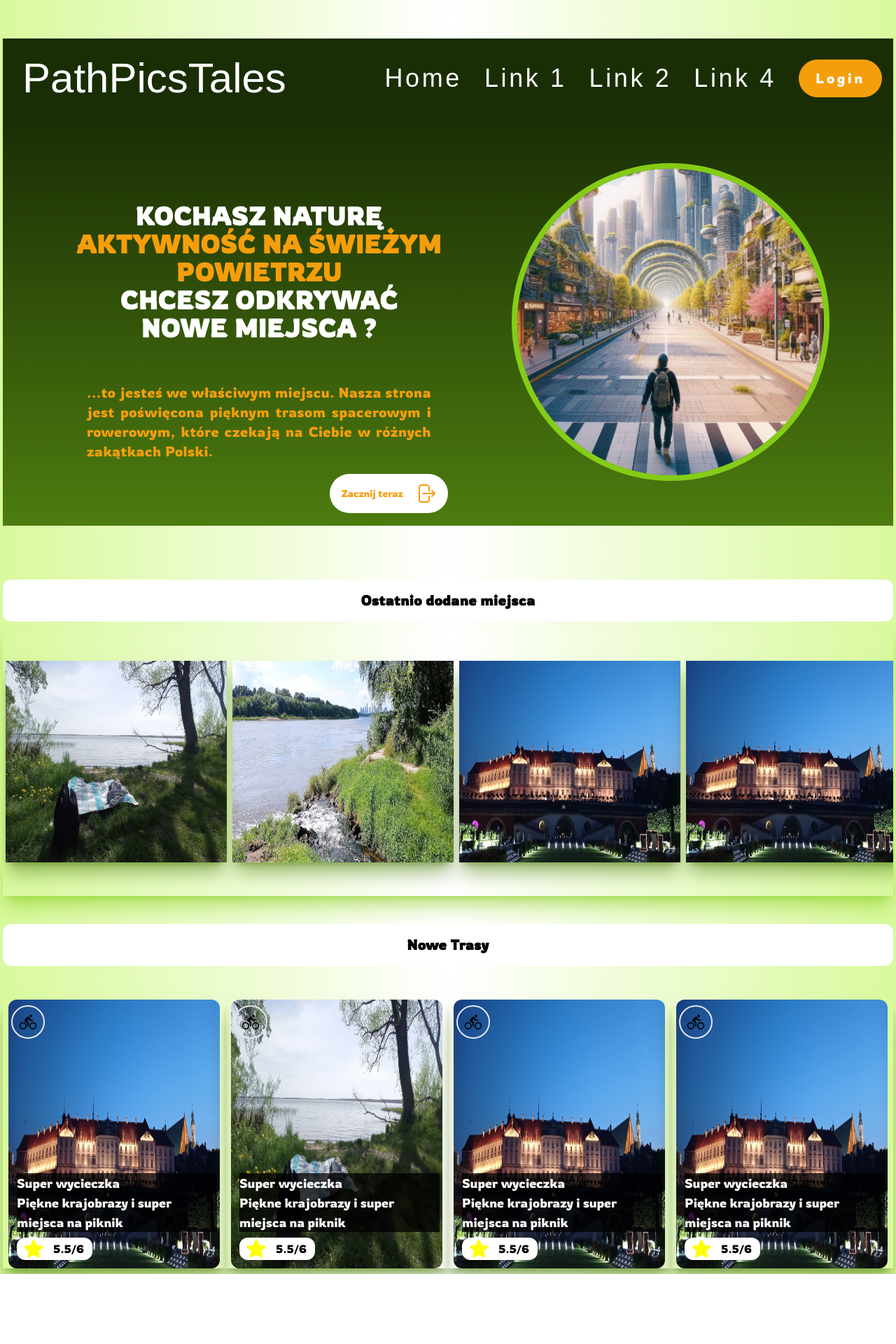
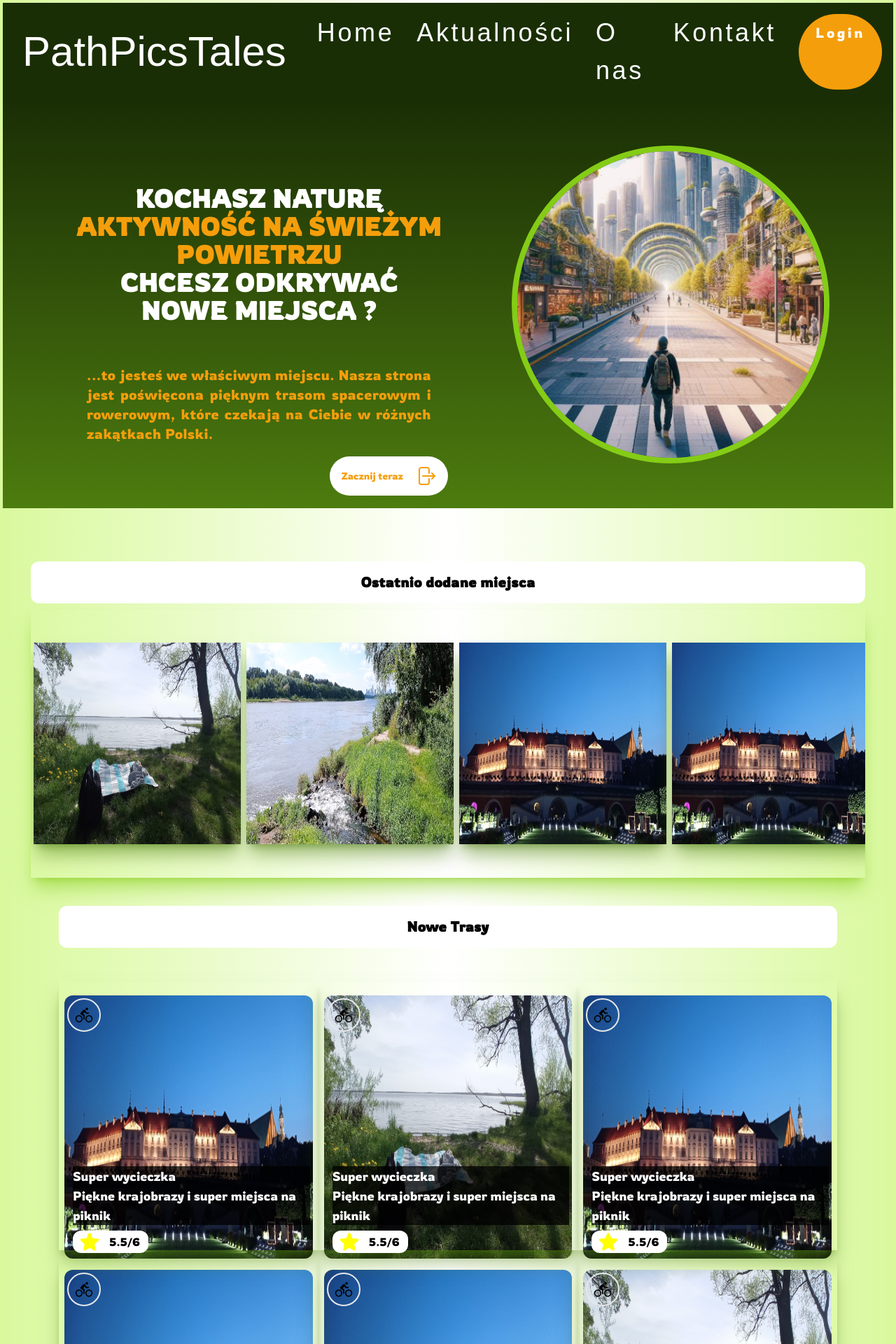
Before and after one commit to PiotrRegulski/pathpicstales, a Next.js app: page / in a window 1280 px wide. Shown: the top 1920 px of the page at 70% size. Before the commit the page ends 1820 px from the top, so only its background shows below. Built offline with nearby package versions, Linux system fonts and the light colour scheme; a web font is replaced by a local one.

Commit message:
improved appearance, changed margins and paddings

```diff
--- a/src/app/layout.tsx
+++ b/src/app/layout.tsx
@@ -18,10 +18,11 @@ export default function RootLayout({
       <body
         className={`${rowdies.className} antialiased bg-gradient-to-r from-lime-200 via-white to-lime-200  `}
       >
-        <main className="w-full mx-auto lg:my-[4%]  md:p-1 overscroll-x-none">
+        <main className="w-full mx-auto  md:p-1 overscroll-x-none">
 
           <Header />
-          {children}
+         {children}
+
           {/* <h2>stopka</h2> */}
         </main>
       </body>
--- a/src/app/page.tsx
+++ b/src/app/page.tsx
@@ -9,8 +9,6 @@ export default function Home() {
     <>
       <WelcomeCard />
       <NewPleaceCard />
-
-
     </>
   );
 }
--- a/src/components/ui/header/Header.tsx
+++ b/src/components/ui/header/Header.tsx
@@ -17,10 +17,10 @@ const Header = () => {
         className={`${licorice.className} hidden lg:flex gap-8 text-2xl text-white lg:text-4xl lg:leading-normal p-4 tracking-widest `}
       >
         <Link href={""}>Home</Link>
-        <Link href={""}>Link 1</Link>
-        <Link href={""}>Link 2</Link>
-        <Link href={""}>Link 4</Link>
-        <Link href={""} className={`${rowdies.className}  bg-primary lg:leading-normal text-xl  rounded-full px-6 py-3`} >Login</Link>
+        <Link href={""}>Aktualności</Link>
+        <Link href={""}>O nas</Link>
+        <Link href={""}>Kontakt</Link>
+        <Link href='/login' className={`${rowdies.className}  bg-primary lg:leading-normal text-xl  rounded-full px-6 py-3`} >Login</Link>
       </nav>
       <nav className="block lg:hidden"><button className="p-2 text-white px-4 py-2"><Hamburger/></button></nav>
     </header>
--- a/src/components/ui/mainpage/WelcomeCard.tsx
+++ b/src/components/ui/mainpage/WelcomeCard.tsx
@@ -8,7 +8,7 @@ import Link from "next/link";
 const WelcomeCard = () => {
   return (
     <div
-      className={`${rowdies.className} flex flex-row w-full mb-2 lg:mb-[6%] bg-lime-950  bg-gradient-to-b from-lime-950 to-lime-700 h-screen  lg:h-1/6 `}
+      className={`${rowdies.className} flex flex-row w-full mb-2 lg:mb-[6%] bg-lime-950  bg-gradient-to-b from-lime-950 to-lime-700 h-screen  lg:h-1/6  `}
     >
       <div className="lg:basis-1/2  lg:grid lg:justify-items-end ">
         <h1 className=" h-max text-2xl font-bold lg:text-4xl text-center uppercase  text-white  tracking-wide  lg:ml-24 lg:mt-24 py-6 px-2">
@@ -41,7 +41,7 @@ const WelcomeCard = () => {
               Zacznij teraz <NextArrow />
             </button>
           </Link>
-          <Link href="#" className="w-full flex items-center justify-center">
+          <Link href="/login" className="w-full flex items-center justify-center">
             <button
               className={`${rowdies.className} flex items-center justify-center gap-4 w-[90%] text-primary  bg-white rounded-full px-8 py-3`}
             >
--- a/src/components/ui/mainpage/newPaths/CardWithPath.tsx
+++ b/src/components/ui/mainpage/newPaths/CardWithPath.tsx
@@ -5,11 +5,23 @@ const CardWithPath = () => {
 
   const newPathsImages=[]
   return (
-    <section className="flex flex-col">
+    <section className="flex flex-col lg:mx-10">
       <h3 className="text-black bg-white text-center  font-semibold text-xl py-4 px-4 tracking-wide rounded-xl mb-12 mt-10">
         Nowe Trasy
       </h3>
-      <div className="  grid grid-cols-1 lg:grid-cols-4 h-1/4">
+      <div className="  grid grid-cols-1 lg:grid-cols-3 h-1/4">
+        <div>
+          <PathCard src={'/NewPleaceImg/zamekwarszawasm.png'} />
+        </div>
+        <div>
+          <PathCard  src={'/NewPleaceImg/niegocingiżycko.png'}/>
+        </div>
+        <div>
+          <PathCard src={'/NewPleaceImg/zamekwarszawasm.png'}/>
+        </div>
+        <div>
+          <PathCard src={'/NewPleaceImg/zamekwarszawasm.png'}/>
+        </div>
         <div>
           <PathCard src={'/NewPleaceImg/zamekwarszawasm.png'} />
         </div>
--- a/src/components/ui/mainpage/newPaths/PathCard.tsx
+++ b/src/components/ui/mainpage/newPaths/PathCard.tsx
@@ -8,9 +8,9 @@ type PathCardProps = {
 };
 const PathCard: React.FC<PathCardProps> = (props) => {
   return (
-    <div className="flex flex-col items-center justify-between h-96 mb-2 shadow-xl shadow-lime-700/50">
+    <div className="flex flex-col items-center justify-between h-96 mb-2 shadow-xl shadow-lime-700/50 py-4 ">
       <div className="relative w-full ">
-        <div className="absolute -z-10 w-full h-96 px-2 ">
+        <div className="absolute -z-10 w-full h-96 px-2 py-1 ">
           <Image
             src={props.src}
             alt="bacground image"
--- a/src/components/ui/mainpage/newPleace/NewPleaceCard.jsx
+++ b/src/components/ui/mainpage/newPleace/NewPleaceCard.jsx
@@ -13,7 +13,7 @@ const images = [
 ];
 const NewPleaceCard = () => {
   return (
-    <section id="NewPleace" className="h-screen  overscroll-x-none">
+    <section id="NewPleace" className="h-screen  overscroll-x-none lg:mx-10">
       <div className="flex flex-col gap-2  ">
         <h3 className="text-black bg-white text-center  font-semibold text-xl py-4 px-4 tracking-wide rounded-xl">
           Ostatnio dodane miejsca
```
